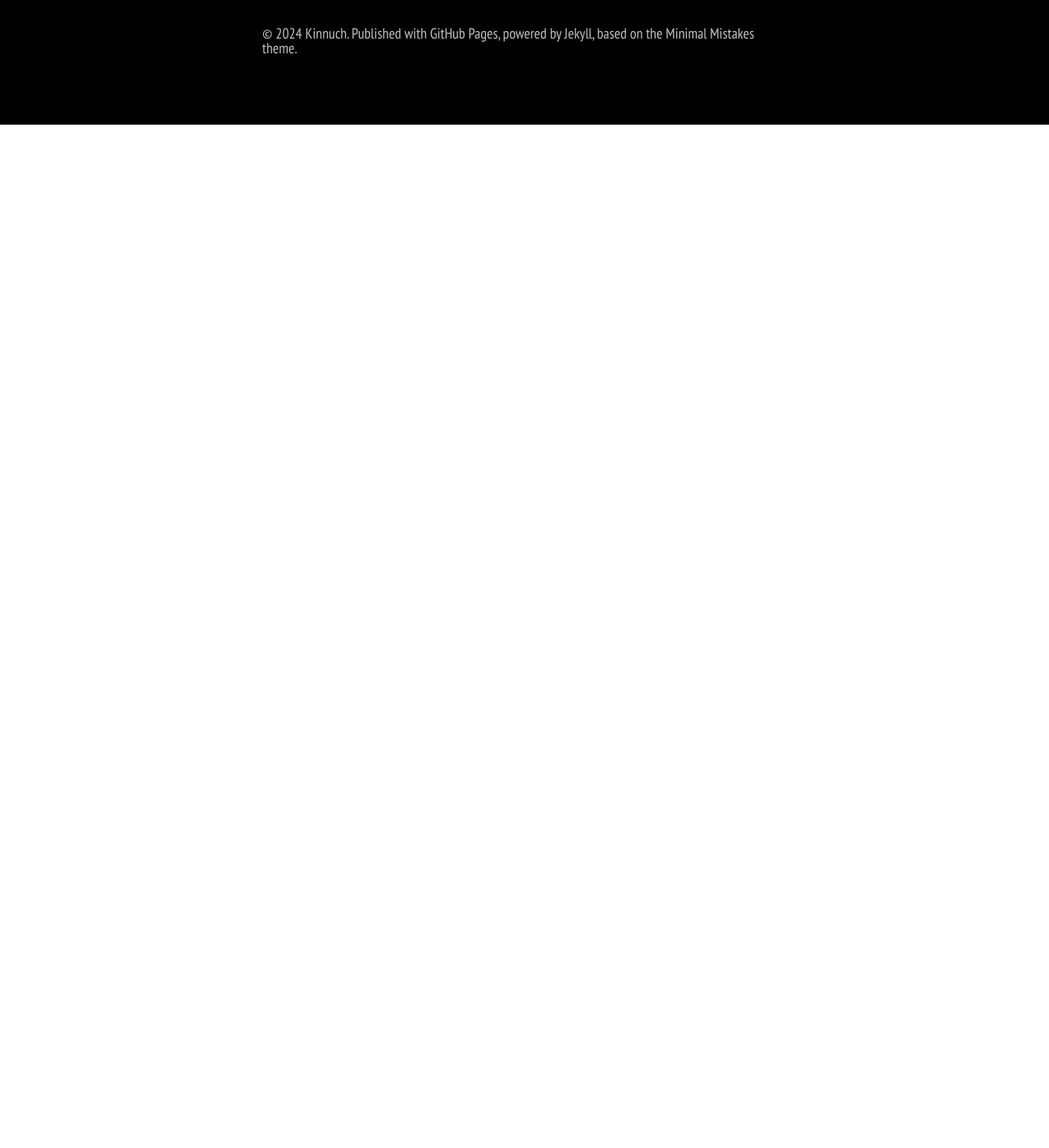
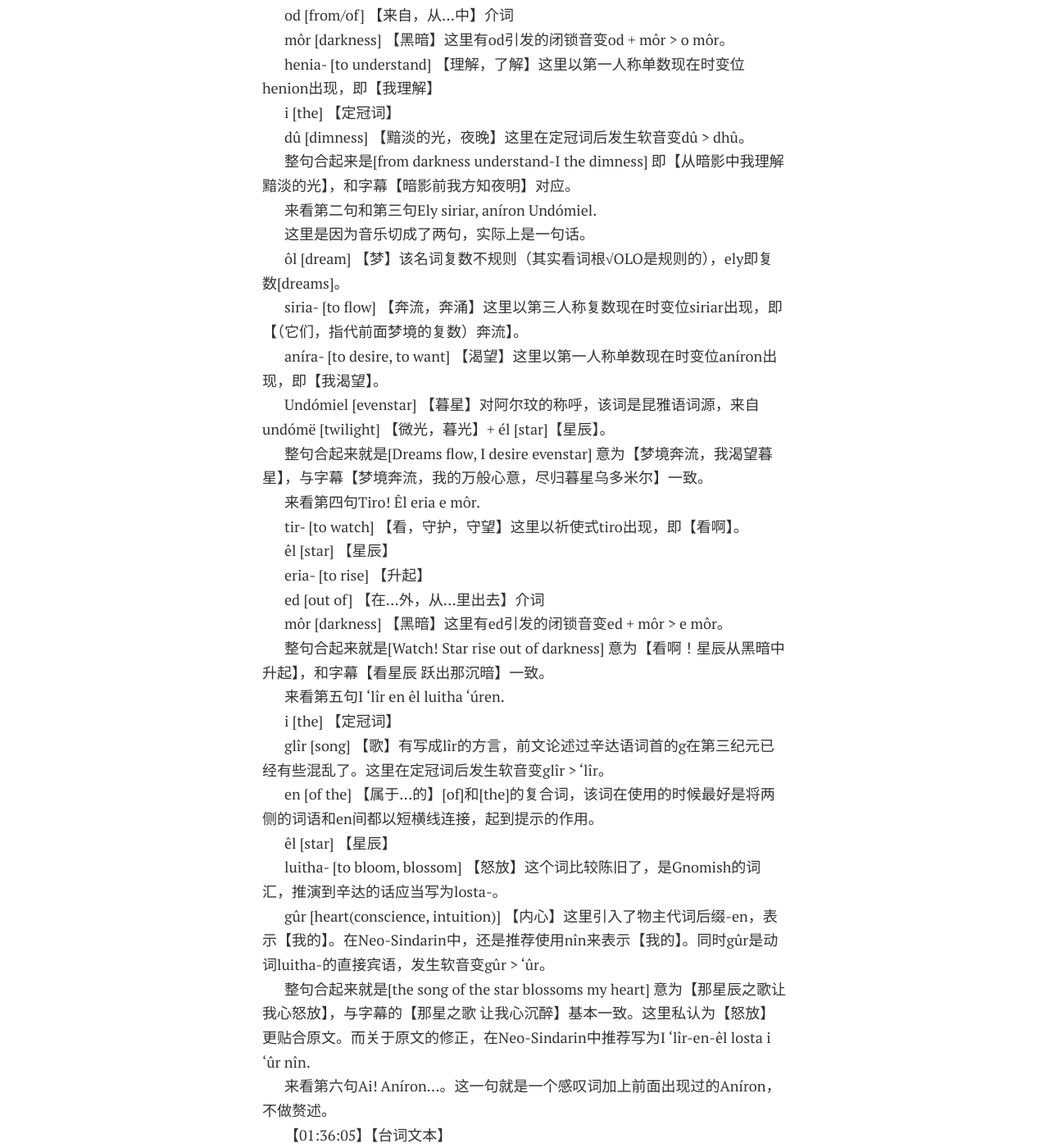
Before and after one commit to Kinnuch/kinnuch.github.io, a Jekyll site: the page built from file/《魔戒》电影中的精灵语拾遗与迷思.md, in a window 1280 px wide and 1400 px high, scrolled down 23060 px. Shown: the whole window at 82% size. Built offline with Jekyll 4.4.1, drawn with Linux system fonts in a browser that asks for light colours; nearby versions of some CDN libraries; our own code applies the rules of GitHub Pages for plain Markdown files; comment, search, counter and statistics services are not loaded; a style sheet for code colours, icons or effects is not loaded; before the commit the page ends 23212 px from its top, so only the background shows below that; some of the changed text lies outside the part shown.

Commit message:
Update 《魔戒》电影中的精灵语拾遗与迷思.md

```diff
--- a/file/《魔戒》电影中的精灵语拾遗与迷思.md
+++ b/file/《魔戒》电影中的精灵语拾遗与迷思.md
@@ -836,10 +836,92 @@ Ely siriar, aníron 梦境奔流，我的万般心意
 
 Undómiel 尽归暮星乌多米尔
 
-Tiro! El eria e môr 看星辰 跃出那沉暗
+Tiro! Êl eria e môr 看星辰 跃出那沉暗
 
 I 'lîr en êl luitha 'úren 那星之歌 让我心沉醉
 
 Ai! Aníron... 啊！我的万般心意...
 
-这首歌用【辛达语】演唱。小桥流水，
+这首歌用【辛达语】演唱。柔情似水，佳期似梦，颔首相拥，羡煞众人。背景音乐是阿拉贡视角的Aníron，歌名即[I desire] 【我渴望】，当然直接这么翻译太土了（笑，字幕中转化为【我的万般心意，尽归暮星乌多米尔】是很好的处理。
+
+来看第一句O môr henion i dhû.
+
+od [from/of] 【来自，从...中】介词
+
+môr [darkness] 【黑暗】这里有od引发的闭锁音变od + môr > o môr。
+
+henia- [to understand] 【理解，了解】这里以第一人称单数现在时变位henion出现，即【我理解】
+
+i [the] 【定冠词】
+
+dû [dimness] 【黯淡的光，夜晚】这里在定冠词后发生软音变dû > dhû。
+
+整句合起来是[from darkness understand-I the dimness] 即【从暗影中我理解黯淡的光】，和字幕【暗影前我方知夜明】对应。
+
+来看第二句和第三句Ely siriar, aníron Undómiel.
+
+这里是因为音乐切成了两句，实际上是一句话。
+
+ôl [dream] 【梦】该名词复数不规则（其实看词根√OLO是规则的），ely即复数[dreams]。
+
+siria- [to flow] 【奔流，奔涌】这里以第三人称复数现在时变位siriar出现，即【（它们，指代前面梦境的复数）奔流】。
+
+aníra- [to desire, to want] 【渴望】这里以第一人称单数现在时变位aníron出现，即【我渴望】。
+
+Undómiel [evenstar] 【暮星】对阿尔玟的称呼，该词是昆雅语词源，来自undómë [twilight] 【微光，暮光】+ él [star]【星辰】。
+
+整句合起来就是[Dreams flow, I desire evenstar] 意为【梦境奔流，我渴望暮星】，与字幕【梦境奔流，我的万般心意，尽归暮星乌多米尔】一致。
+
+来看第四句Tiro! Êl eria e môr.
+
+tir- [to watch] 【看，守护，守望】这里以祈使式tiro出现，即【看啊】。
+
+êl [star] 【星辰】
+
+eria- [to rise] 【升起】
+
+ed [out of] 【在...外，从...里出去】介词
+
+môr [darkness] 【黑暗】这里有ed引发的闭锁音变ed + môr > e môr。
+
+整句合起来就是[Watch! Star rise out of darkness] 意为【看啊！星辰从黑暗中升起】，和字幕【看星辰 跃出那沉暗】一致。
+
+来看第五句I 'lîr en êl luitha 'úren.
+
+i [the] 【定冠词】
+
+glîr [song] 【歌】有写成lîr的方言，前文论述过辛达语词首的g在第三纪元已经有些混乱了。这里在定冠词后发生软音变glîr > 'lîr。
+
+en [of the] 【属于...的】[of]和[the]的复合词，该词在使用的时候最好是将两侧的词语和en间都以短横线连接，起到提示的作用。
+
+êl [star] 【星辰】
+
+luitha- [to bloom, blossom] 【怒放】这个词比较陈旧了，是Gnomish的词汇，推演到辛达的话应当写为losta-。
+
+gûr [heart(conscience, intuition)] 【内心】这里引入了物主代词后缀-en，表示【我的】。在Neo-Sindarin中，还是推荐使用nîn来表示【我的】。同时gûr是动词luitha-的直接宾语，发生软音变gûr > 'ûr。
+
+整句合起来就是[the song of the star blossoms my heart] 意为【那星辰之歌让我心怒放】，与字幕的【那星之歌 让我心沉醉】基本一致。这里私认为【怒放】更贴合原文。而关于原文的修正，在Neo-Sindarin中推荐写为I 'lîr-en-êl losta i 'ûr nîn.
+
+来看第六句Ai! Aníron...。这一句就是一个感叹词加上前面出现过的Aníron，不做赘述。
+
+【01:36:05】【台词文本】
+
+Renich i lú i erui govannem? 可还记得你我初见之时？
+
+Nauthannen i ned ôl reniannen. 我以为自己误入梦境。
+
+Gwenwin in enninath. 至今诸多岁月。
+
+Ú-'arnech in naeth i si celich. 那年你还不曾背负这许多烦扰。
+
+Renech i beth i pennen? 可还记得我当初所言？
+
+这一段对话为【辛达语】。
+
+来看第一句Renich i lú i erui govannem?
+
+ren- [to remember] 【记住，记得】这里以第二人称单数现在时变位renich出现。-ch后缀表示第二人称在电影出现的年代是正确的，然而在比较新（也是好几年之前啦2333）的一期VT中，即VT50的第20至22页，有关于辛达语人称后缀的详细论述，证明了-ch后缀是误用，错误的翻译为了[you]。这一段对话中-ch出现的尤其多，所以在此集中讨论一下人称代词有关的问题，在Neo-Sindarin中，常见的人称代词后缀有：-n第一人称单数，-l/g第二人称单数（-l正式/-g亲密），-r第三人称复数。考虑到阿尔玟和阿拉贡的恋情，这里改为Renig是不错的选择。
+
+i [the] 【定冠词】
+
+lû [time] 【时间】这里令人疑惑的拼写lú应该是昆雅借词的影响，在辛达语中应当写成全长的lû。
```
